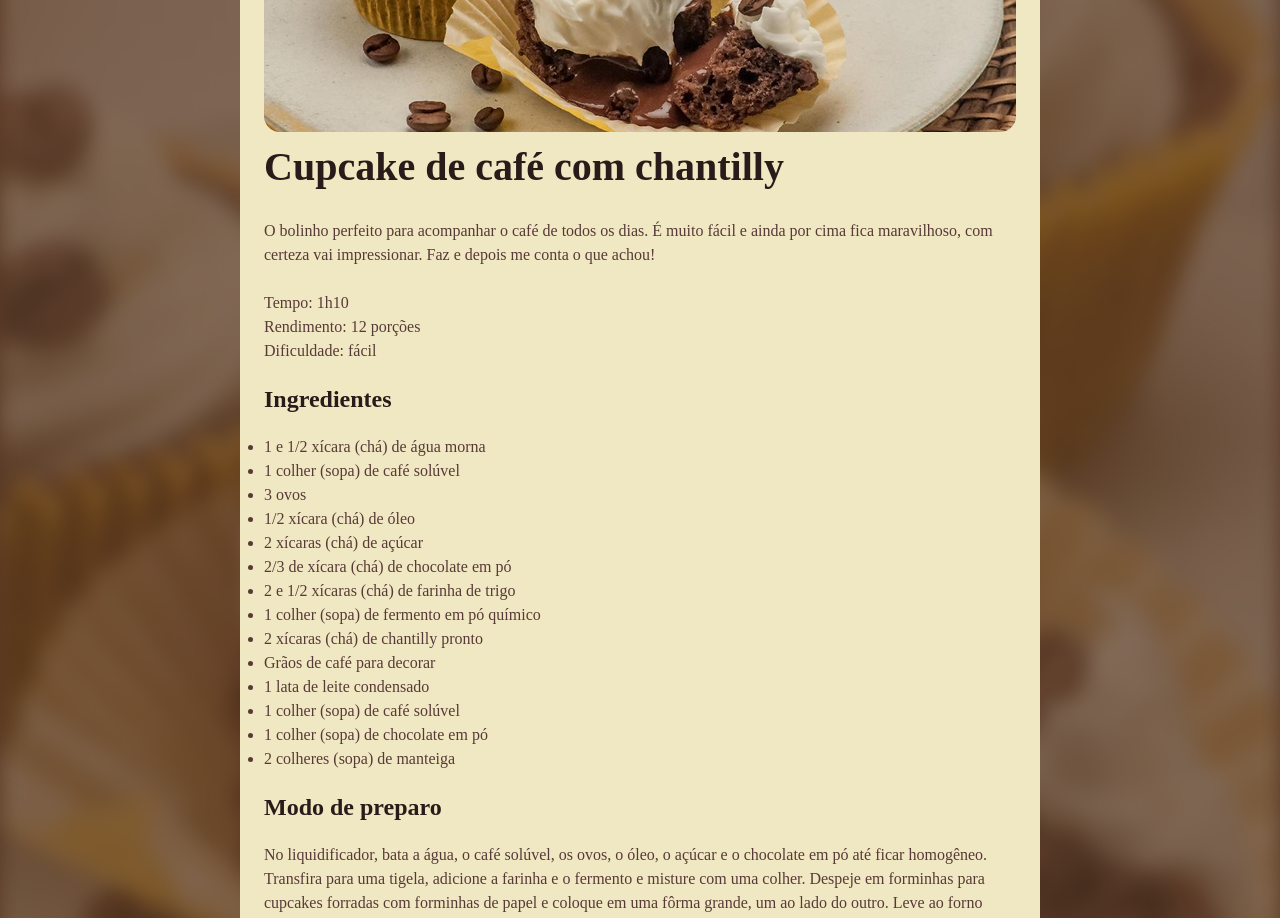
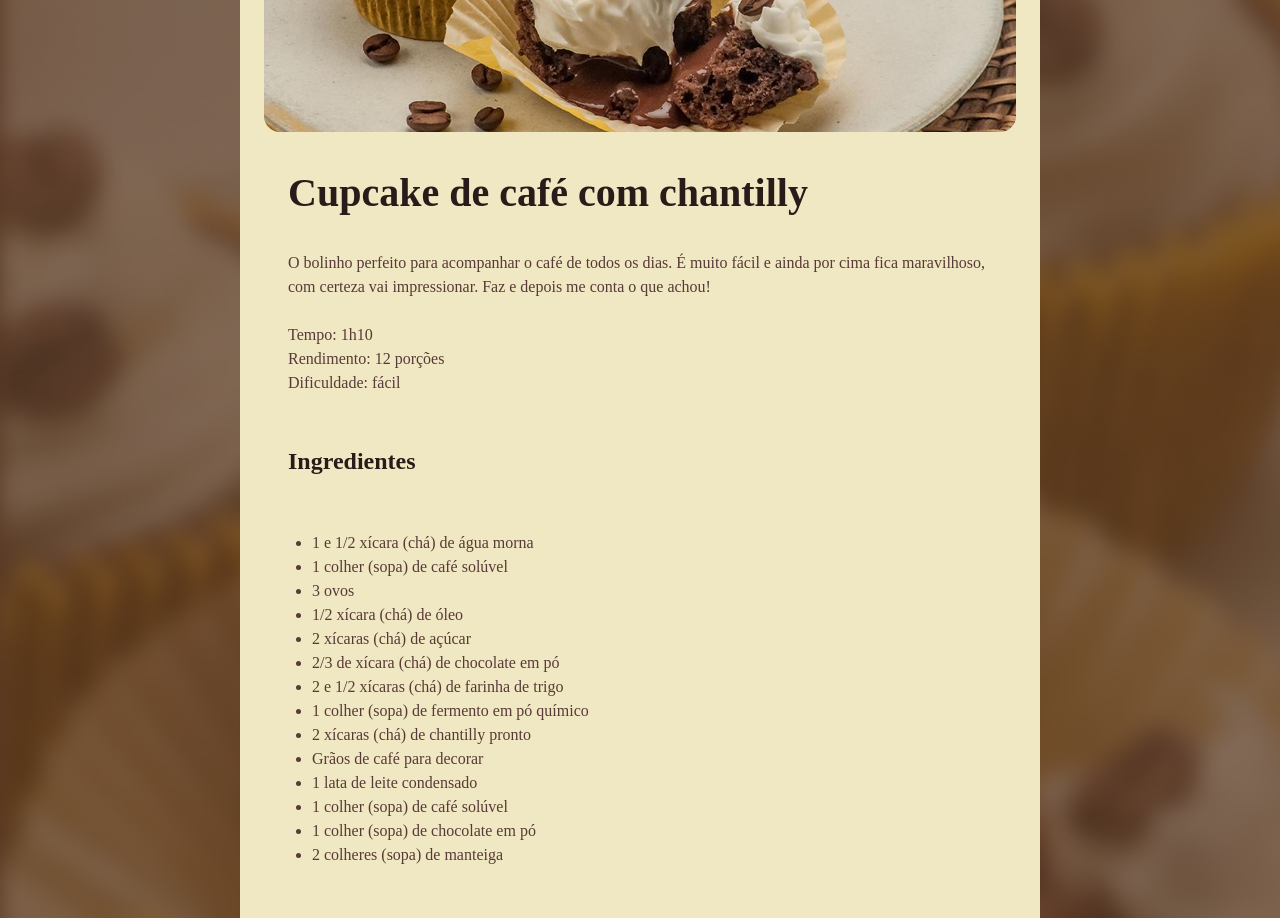
Before and after one commit to s1llva-09/Full-Stack, a plain HTML site: page Pagina de receita/index.html in a window 1280 px wide. Shown: the part 340-1258 px from the top of the page. Drawn offline with Linux system fonts and the light colour scheme.

Commit message:
personalizando espaços

```diff
--- a/Pagina de receita/style.css
+++ b/Pagina de receita/style.css
@@ -1,7 +1,6 @@
 * {
     margin: 0;
     padding: 0;
-    box-sizing: border-box;
 }
 
 :root {
@@ -25,9 +24,23 @@ body {
     margin: 48px auto;
 }
 
+main {
+    padding: 24px;
+
+}
+
+section + section {
+    margin-top: 24px;
+}
+
+#about p + p {
+    margin-top: 12px;
+}
+
 h1 {
-    line-height: 140%;;
-    font-size: 40px;;
+    line-height: 140%;
+    font-size: 40px;
+    margin-bottom: 4px;
 }
 
 h2 {
@@ -36,4 +49,10 @@ h2 {
 
 h1, h2 {
     color: #291B1A;
+    margin-bottom: 4px;
+    line-height: 150%;
 }
+
+ul {
+    padding: 24px;
+}
```
